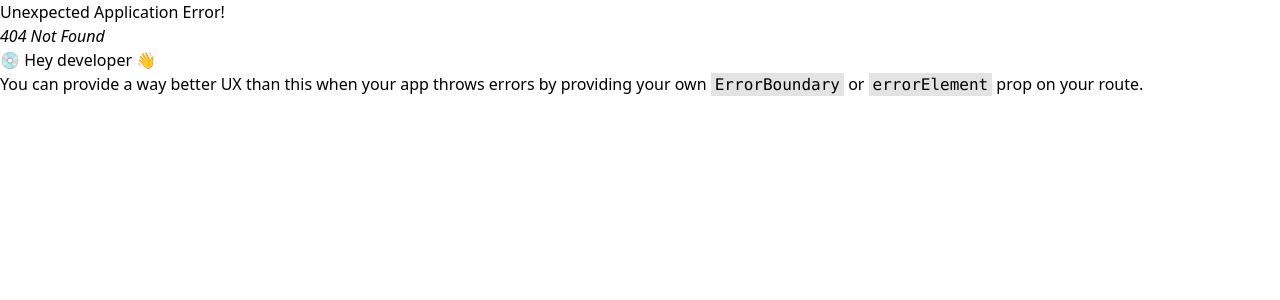
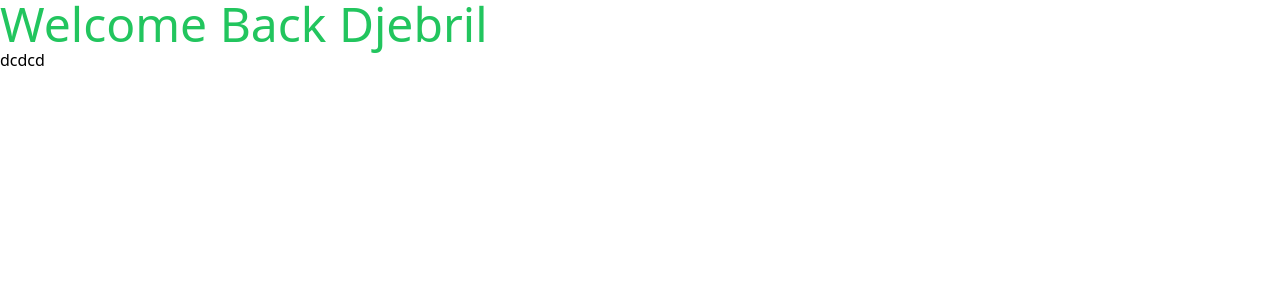
Before and after one commit to DjebrilZidour/cosmeticStore, a React (Vite) app in the folder fe/: page /admin in a window 1280 px wide. Before the commit this address had no page. Shown: the top 300 px of the page. Built offline with nearby package versions, Linux system fonts and the light colour scheme.

Commit message:
done the admin thing

```diff
--- a/fe/src/main.jsx
+++ b/fe/src/main.jsx
@@ -5,8 +5,13 @@ import { createBrowserRouter, Form, RouterProvider } from "react-router-dom";
 import About from "./components/About.jsx";
 import ClientForm from "./components/ClientForm.jsx";
 import SingleProduct from "./components/SingleProduct.jsx";
+import Admin from "./pages/Admin.jsx"
 
 const router = createBrowserRouter([
+  {
+    path: "/admin",
+    element: <Admin />,
+  },
   {
     path: "/clientform ",
     element: <ClientForm />,
--- a/fe/src/pages/Admin.jsx
+++ b/fe/src/pages/Admin.jsx
@@ -1,8 +1,37 @@
+import React, { useState } from "react";
 const Admin = () => {
+    const [myCommands, setMyCommands] = useState([]);
+    const getCommands = () => {
+        fetch("http://localhost:1337/product", {
+          method: "GET",
+          headers: {
+            Accept: "application/json",
+            "Content-Type": "application/json",
+          },
+        }).then((response) =>
+          response.json().then((responseData) => setMyCommands(responseData.data))
+        );
+      };
+
     return(
         <section>
             <h1 className="text-5xl text-green-500">Welcome Back Djebril</h1>
+            <button onClick={getCommands}>dcdcd</button>
+            {myCommands.map((command, index) => {
+          return (
+            <div
+              key={index}
+              className="my-4 py-4 border-2 border-blue-500 w-3/5 mx-auto rounded-xl"
+            >
+              <p>name : {command.name} </p>
+              <p>phone : {command.phone} </p>
+              <p>wilaya : {command.wilaya} </p>
+              <p>time : {command.orderTime} </p>
+            </div>
+          );
+        })}
+        </section>
 
-        </section>
     )
 };
+export default Admin
```
